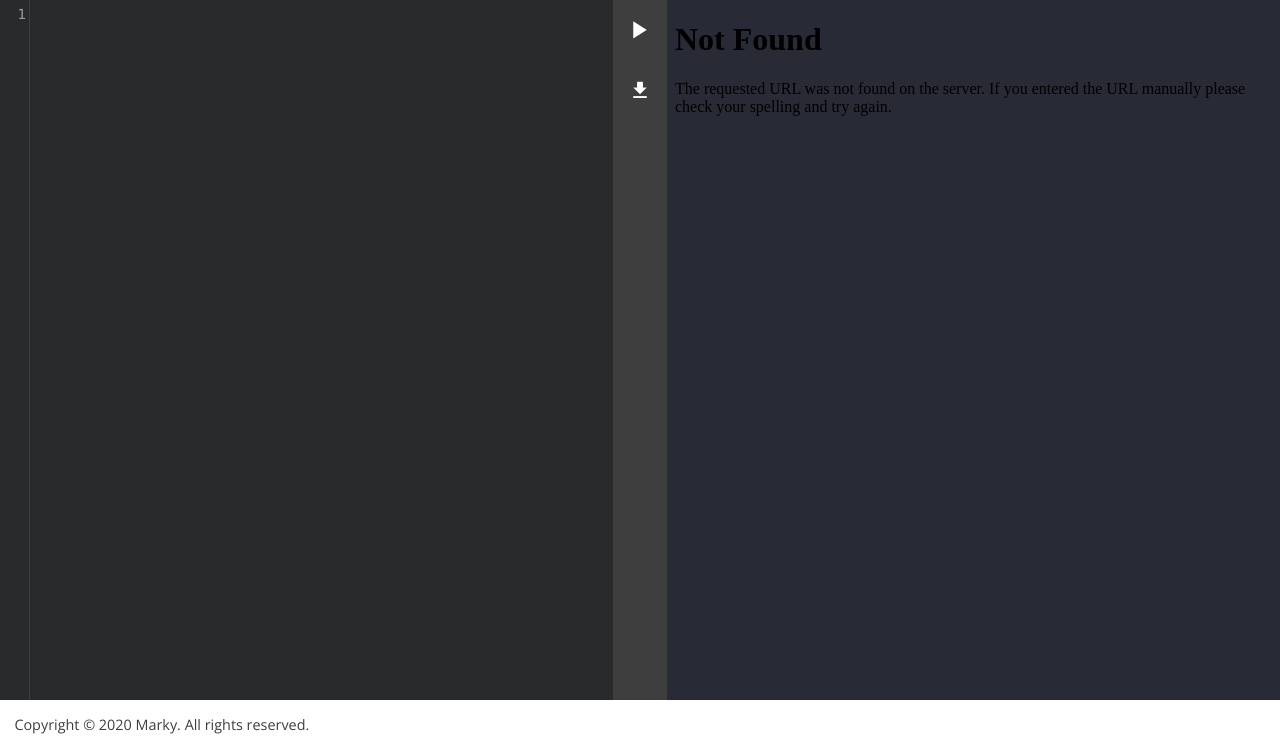
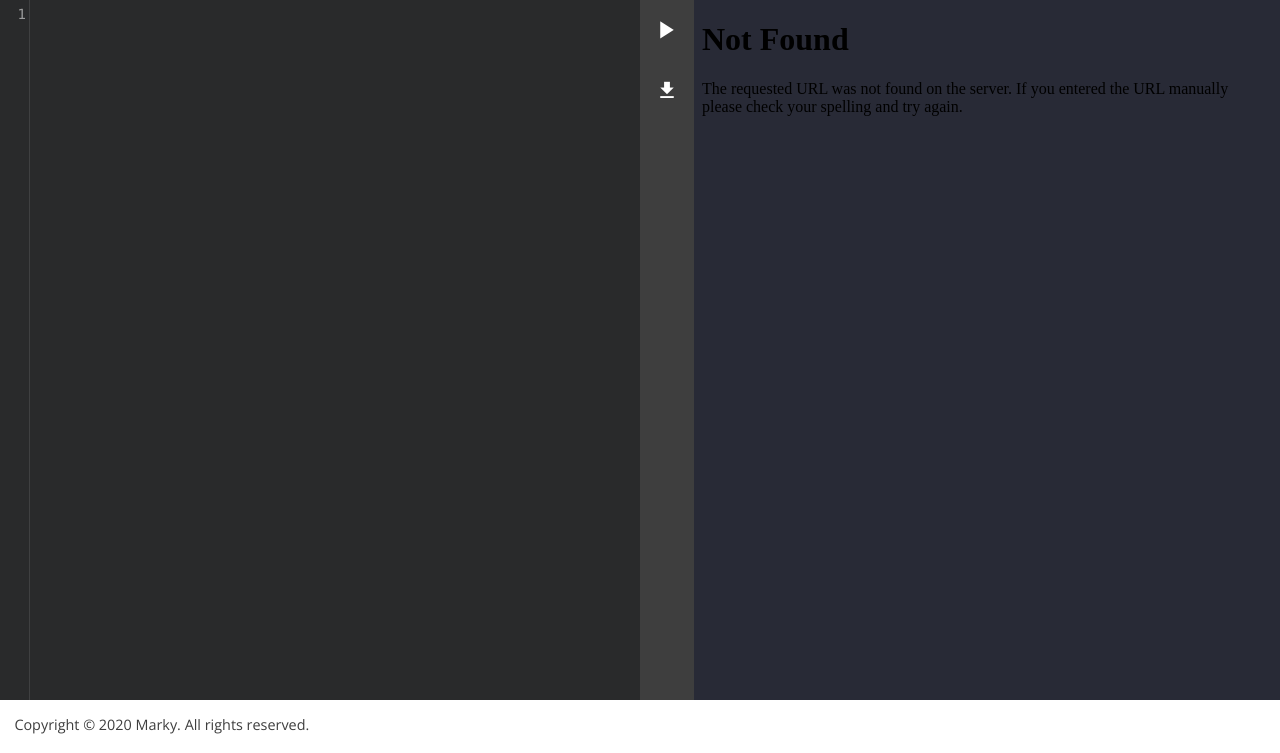
Before and after one commit to DecryptedBit/MarkupOnline, a Flask app: page /editor/1 in a window 1280 px wide. Shown: the part 47-800 px from the top of the page. Run offline with Flask 2, Linux system fonts and the light colour scheme; some libraries are stand-ins or nearby versions.

Commit message:
Fix CodeMirror ignoring horizontal overflow

```diff
--- a/marky/static/css/ide.css
+++ b/marky/static/css/ide.css
@@ -57,13 +57,13 @@ footer {
 
 .ide-code-wrapper {
     position: relative;
-    flex-basis: 50%;
+    flex: 0 0 50%;
     height: 100%;
+    max-width: 50%;
 }
 
     .ide-code-wrapper #code {
         height: 100%;
-        overflow: hidden;
     }
 
     .CodeMirror {
```
